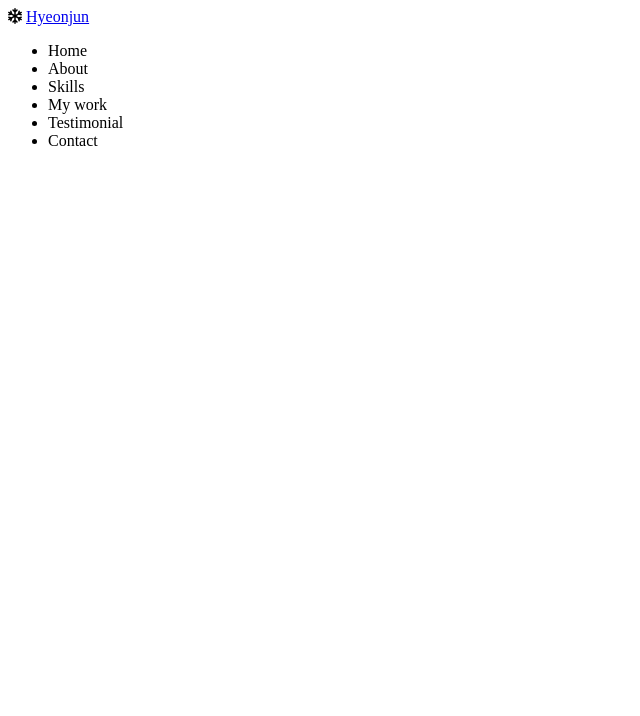
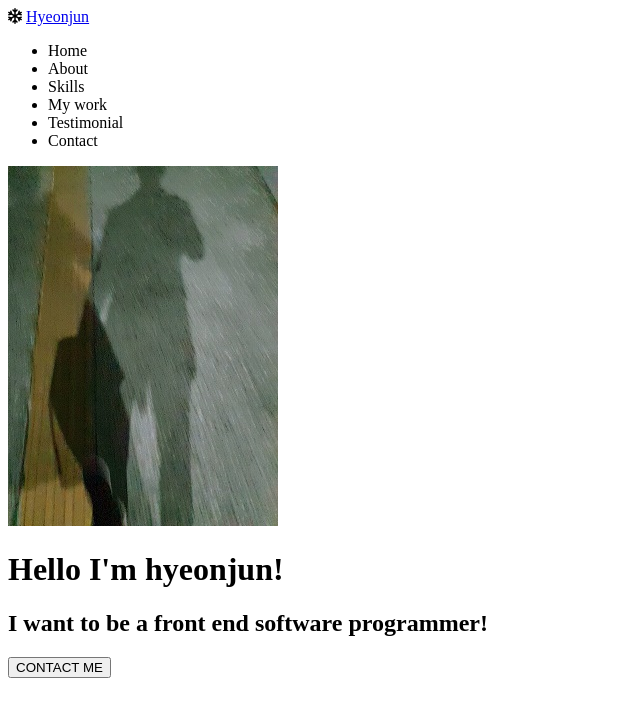
Before and after one commit to Shimhyeonjun/IntroduceWebPage, a plain HTML site: page index.html in a window 1280 px wide. Shown: the whole page, without its empty margins (0-640 px from the left). Drawn offline with Linux system fonts and the light colour scheme.

Commit message:
HTML : home

```diff
--- a/index.html
+++ b/index.html
@@ -33,5 +33,20 @@
             <li class="navbar__menu__items">Contact</li>
         </ul>
     </div>
+
+    <!-- home -->
+    <div id="home">
+        <img src="imgs/profile__photo.jpg" alt="Hyeonjun's profile photo" class="home__avator">
+        <h1 class="home__title">
+            Hello I'm hyeonjun!
+        </h1>
+        <h2 class="home__description">
+            I want to be a front end software programmer!
+        </h2>
+        <button class="home_contact">
+            CONTACT ME
+        </button>
+    </div>
+
 </body>
 </html>
```
Also changed, not shown: imgs/profile__photo.jpg (added).
